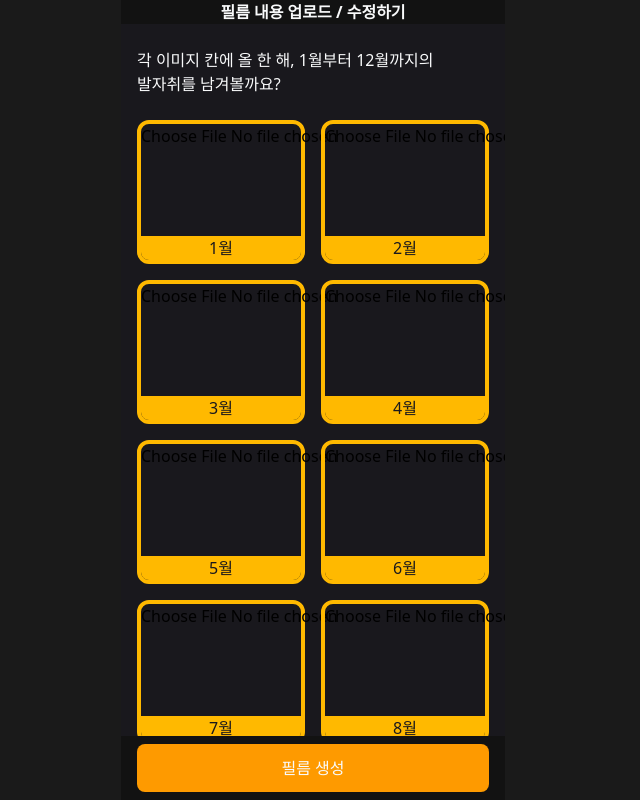
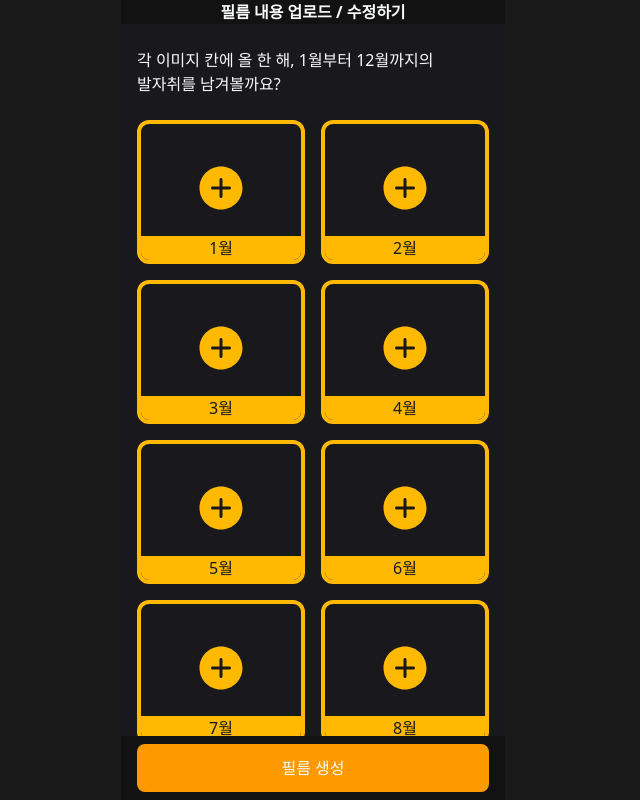
Before and after one commit to DrunkenNeoguri/the-film-book, a React (Vite) app: page /film/develop in a window 1280 px wide. Shown: the whole page, without its empty margins (327-967 px from the left). Built offline with nearby package versions, Linux system fonts and the light colour scheme.

Commit message:
fix: ImageUploader에 아이콘 컴포넌트 추가

```diff
--- a/src/components/image-uploader/image-uploader.tsx
+++ b/src/components/image-uploader/image-uploader.tsx
@@ -1,6 +1,7 @@
 //*MEMO: 기능 역할과 디자인은 서로 별개로 둘 것.
 //*MEMO: 그런 의미에서 외부에서 기능 사항을 받아서 반영할 것.
 
+import { AddIcon } from '../../assets/icon';
 import { MONTHS } from '../../utils/constants';
 
 type Props = {
@@ -10,9 +11,10 @@ type Props = {
 export default function ImageUploader({ month }: Props) {
   return (
     <div className="flex relative w-full h-36 border-amber-400 border-4 rounded-xl">
-      {/* 해당 영역에서 이미지가 나오도록 함 */}
-      <label htmlFor={month}></label>
-      <input id={month} type="file" />
+      <label htmlFor={month} className="flex justify-around items-center cursor-pointer w-full">
+        <AddIcon width={48} height={48} className="mb-2" />
+      </label>
+      <input id={month} type="file" className="hidden" />
       <div className="flex absolute bottom-0 w-full justify-center items-center rounded-b-lg bg-amber-400 text-[#19181D] text-semibold text-base">
         <span>{month}</span>
       </div>
```
